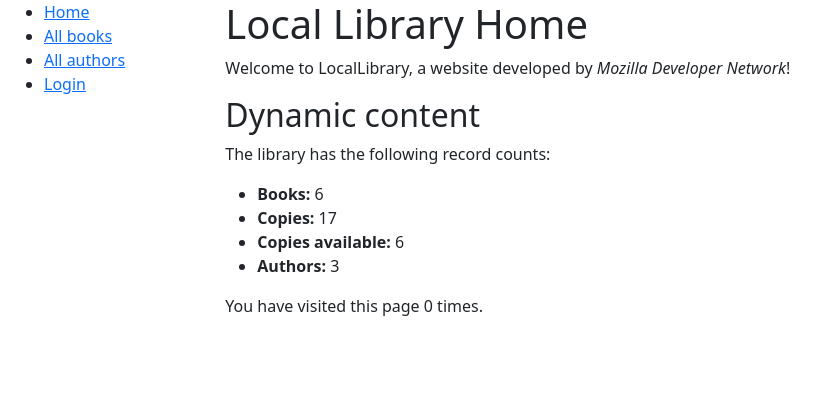
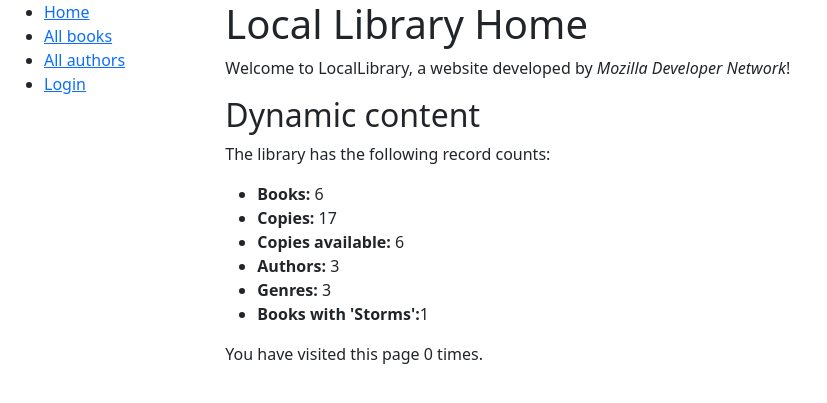
Before and after one commit to ahorner54/csci313-assignment-4-Andrew-Horner, a Django app: page /catalog/ in a window 1280 px wide. Shown: the top 403 px of the page, without its empty margins (0-827 px from the left). Run offline with Django 5.2, Linux system fonts and the light colour scheme; data comes from the database, SQL or seed files in the repository.

Commit message:
Added num_genres and num_books_with_word to index.html

```diff
--- a/locallibrary/catalog/templates/index.html
+++ b/locallibrary/catalog/templates/index.html
@@ -13,6 +13,8 @@
   <li><strong>Copies:</strong> {{ num_instances }}</li>
   <li><strong>Copies available:</strong> {{ num_instances_available }}</li>
   <li><strong>Authors:</strong> {{ num_authors }}</li>
+  <li><strong>Genres:</strong> {{ num_genres }}</li>
+  <li><strong>Books with 'Storms':</strong>{{ num_books_with_word }}</li>
 </ul>
 
 <p>
```
